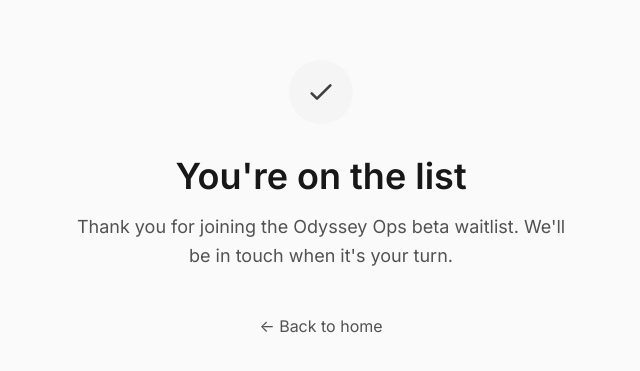
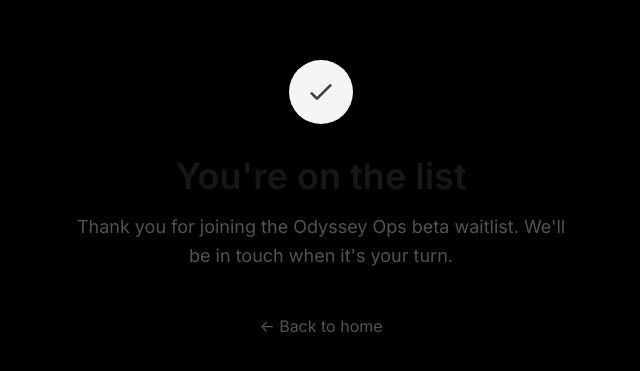
Before and after one commit to odyssey-D/odysseyops-landing, a Next.js app: page /thank-you in a window 1280 px wide. Shown: the part 195-566 px from the top of the page, without its empty margins (319-959 px from the left). Built offline with nearby package versions, Linux system fonts and the light colour scheme; no server answers.

Commit message:
Update globals.css

```diff
--- a/src/app/globals.css
+++ b/src/app/globals.css
@@ -38,3 +38,6 @@
     transform: translateY(0);
   }
 }
+html, body {
+  background: #000;
+}
```
